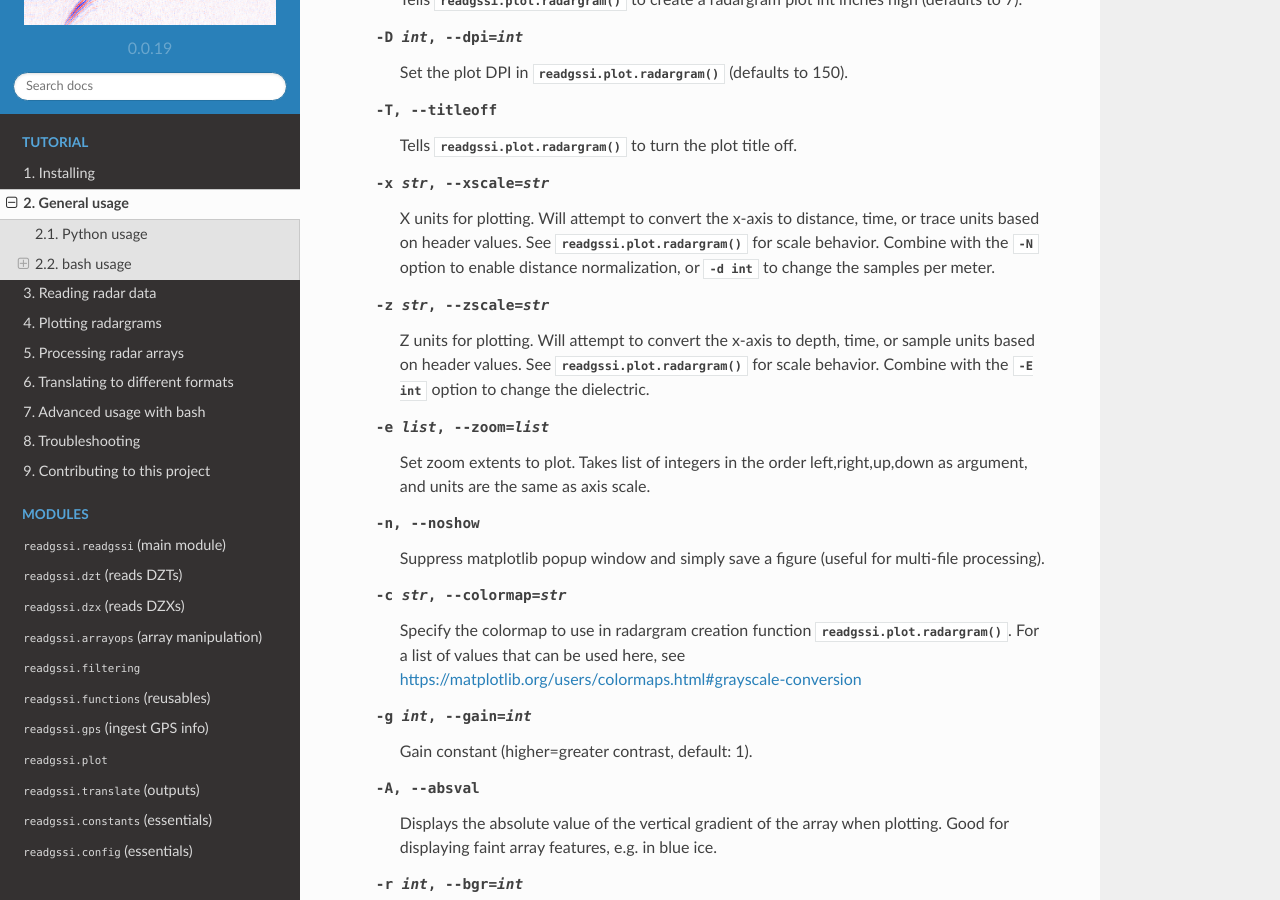
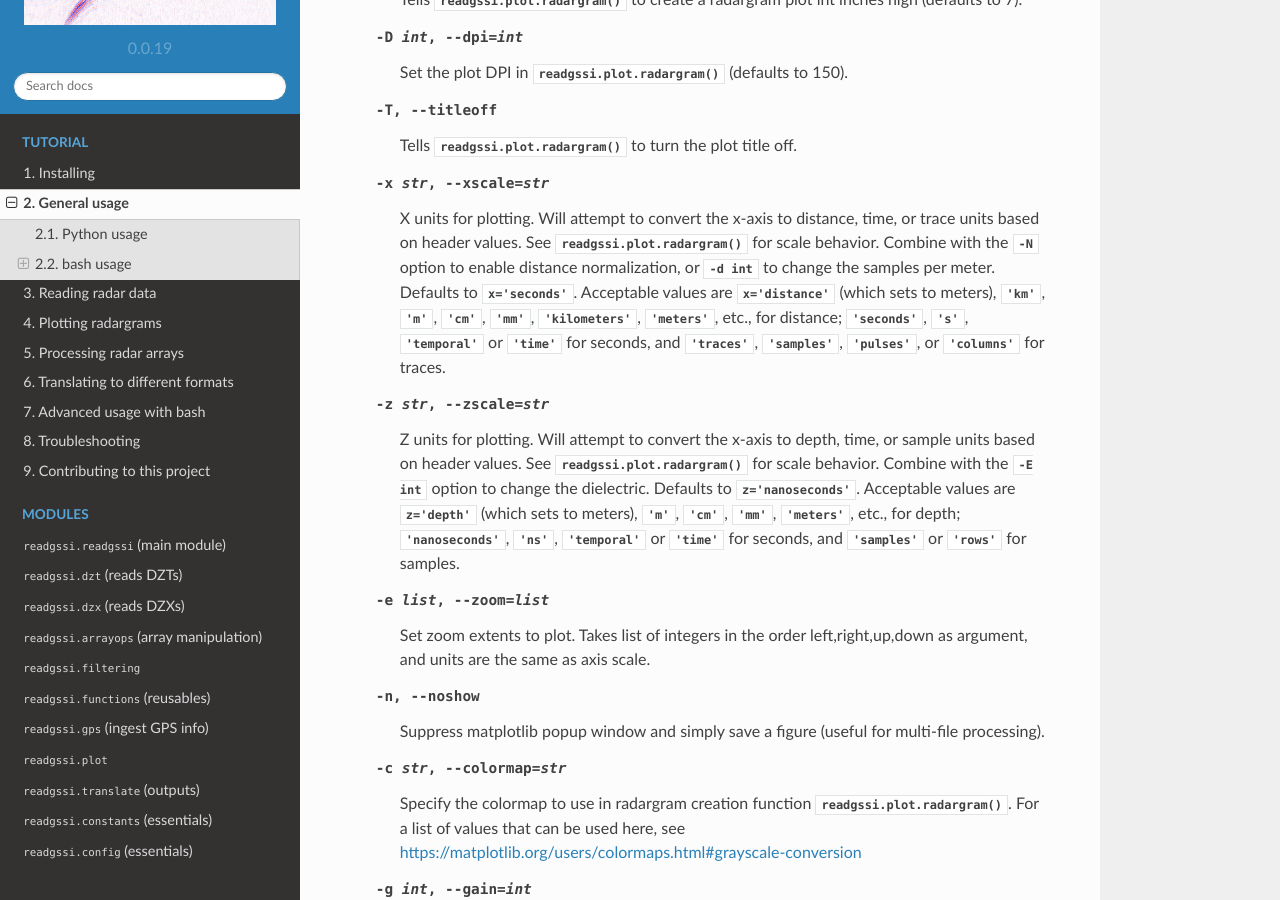
Before and after one commit to iannesbitt/readgssi, a Sphinx documentation site: the page built from docs/general.rst, in a window 1280 px wide and 900 px high, scrolled down 2545 px. Built offline with Sphinx 7.4.7 and the Read the Docs theme 2.0.0, drawn with Linux system fonts in a browser that asks for light colours.

Commit message:
fixing usage text block

```diff
--- a/docs/general.rst
+++ b/docs/general.rst
@@ -99,8 +99,8 @@ Optional flags
     -p int, --plot=int                  Tells :py:func:`readgssi.plot.radargram` to create a radargram plot int inches high (defaults to 7).
     -D int, --dpi=int                   Set the plot DPI in :py:func:`readgssi.plot.radargram` (defaults to 150).
     -T, --titleoff                      Tells :py:func:`readgssi.plot.radargram` to turn the plot title off.
-    -x str, --xscale=str                X units for plotting. Will attempt to convert the x-axis to distance, time, or trace units based on header values. See :py:func:`readgssi.plot.radargram` for scale behavior. Combine with the :py:data:`-N` option to enable distance normalization, or :py:data:`-d int` to change the samples per meter.
-    -z str, --zscale=str                Z units for plotting. Will attempt to convert the x-axis to depth, time, or sample units based on header values. See :py:func:`readgssi.plot.radargram` for scale behavior. Combine with the :py:data:`-E int` option to change the dielectric.
+    -x str, --xscale=str                X units for plotting. Will attempt to convert the x-axis to distance, time, or trace units based on header values. See :py:func:`readgssi.plot.radargram` for scale behavior. Combine with the :py:data:`-N` option to enable distance normalization, or :py:data:`-d int` to change the samples per meter. Defaults to :py:data:`x='seconds'`. Acceptable values are :py:data:`x='distance'` (which sets to meters), :py:data:`'km'`, :py:data:`'m'`, :py:data:`'cm'`, :py:data:`'mm'`, :py:data:`'kilometers'`, :py:data:`'meters'`, etc., for distance; :py:data:`'seconds'`, :py:data:`'s'`, :py:data:`'temporal'` or :py:data:`'time'` for seconds, and :py:data:`'traces'`, :py:data:`'samples'`, :py:data:`'pulses'`, or :py:data:`'columns'` for traces.
+    -z str, --zscale=str                Z units for plotting. Will attempt to convert the x-axis to depth, time, or sample units based on header values. See :py:func:`readgssi.plot.radargram` for scale behavior. Combine with the :py:data:`-E int` option to change the dielectric. Defaults to :py:data:`z='nanoseconds'`. Acceptable values are :py:data:`z='depth'` (which sets to meters), :py:data:`'m'`, :py:data:`'cm'`, :py:data:`'mm'`, :py:data:`'meters'`, etc., for depth; :py:data:`'nanoseconds'`, :py:data:`'ns'`, :py:data:`'temporal'` or :py:data:`'time'` for seconds, and :py:data:`'samples'` or :py:data:`'rows'` for samples.
     -e list, --zoom=list                Set zoom extents to plot. Takes list of integers in the order left,right,up,down as argument, and units are the same as axis scale.
     -n, --noshow                        Suppress matplotlib popup window and simply save a figure (useful for multi-file processing).
     -c str, --colormap=str              Specify the colormap to use in radargram creation function :py:func:`readgssi.plot.radargram`. For a list of values that can be used here, see https://matplotlib.org/users/colormaps.html#grayscale-conversion
```
